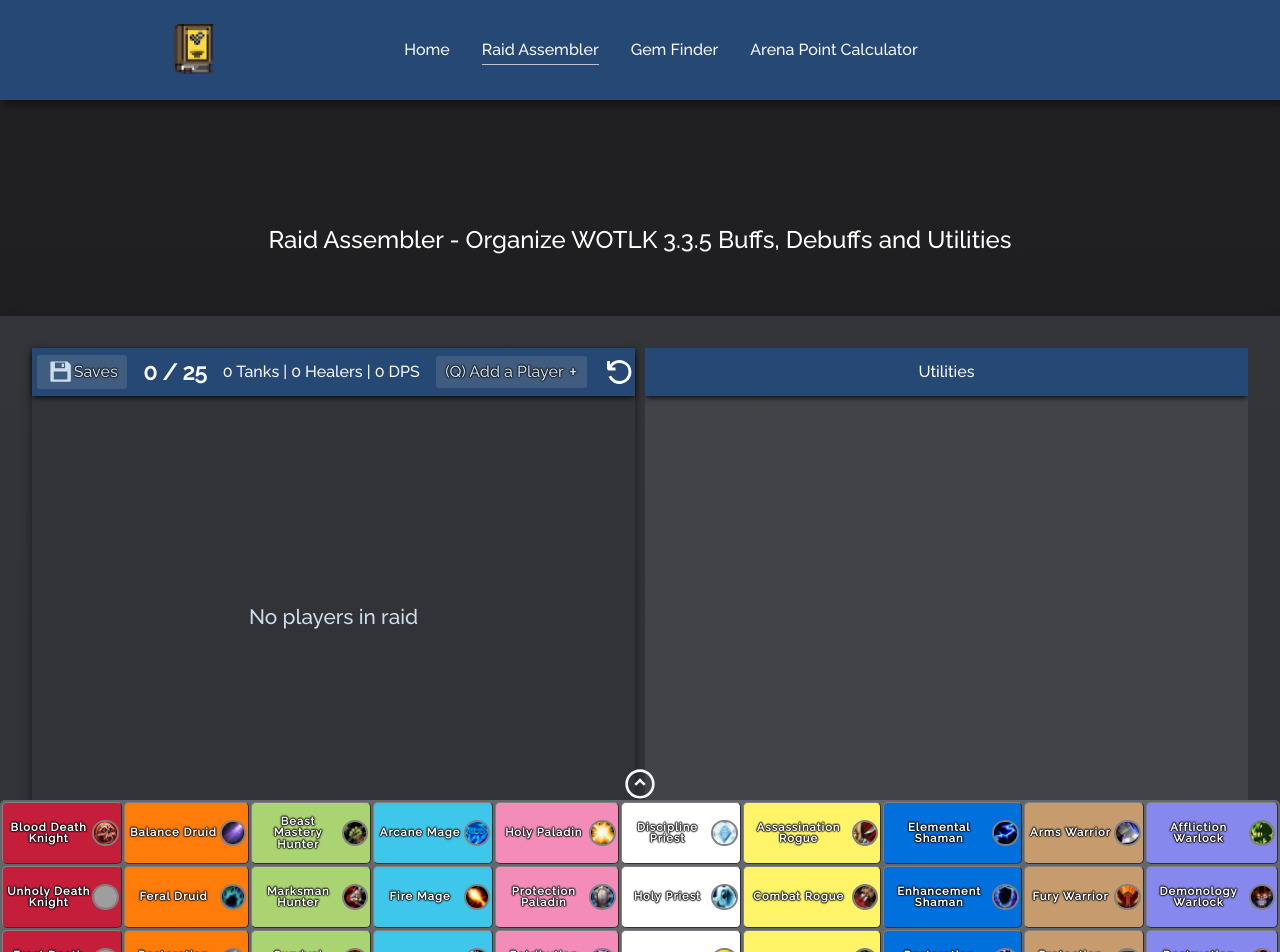
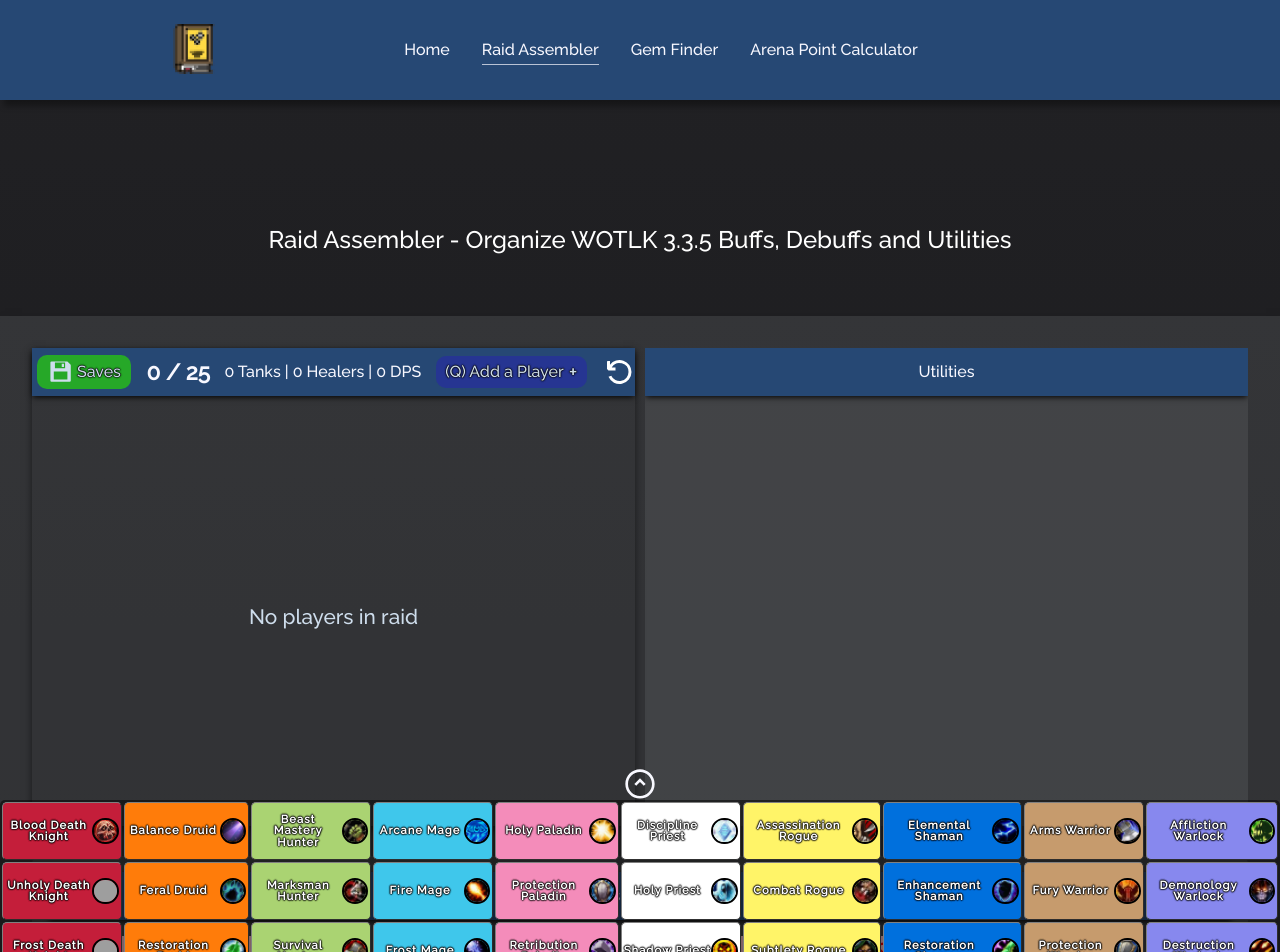
Before and after one commit to MarcusMohns/Codex-Online, a React (Create React App) app: page /raidassembler in a window 1280 px wide. Shown: the top 952 px of the page. Built offline with nearby package versions, Linux system fonts and the light colour scheme; grey boxes are pictures that could not be loaded.

Commit message:
fixed some padding added new colors

```diff
--- a/src/components/styles/RaidAssembler.styled.js
+++ b/src/components/styles/RaidAssembler.styled.js
@@ -112,7 +112,7 @@ export const SpecContainer = styled.section`
     grid-auto-flow: column;
     grid-template-columns: repeat(10, 1fr);
     grid-template-rows: repeat(3, 1fr);
-    background-color: ${COLORS.background};
+    background-color: ${COLORS.fadedBlack};
     padding: 1px;
     border-radius: 5px;
   }
@@ -182,7 +182,7 @@ export const StyledSpecButton = styled.div`
 
     .specbutton-image {
       border-radius: 50%;
-      border: 2px solid grey;
+      border: 2px solid black;
       width: 1.3rem;
       height: 1.3rem;
     }
@@ -204,10 +204,10 @@ export const StyledSpecButton = styled.div`
   }
 
   @media (min-width: 1200px) {
+    padding: 0px 2px;
     margin: 1px;
     border-radius: 5px;
     font-size: 0.7rem;
-    padding: 2px;
     letter-spacing: 1px;
 
     .text-and-image-button-container {
@@ -423,9 +423,10 @@ export const StyledPlayer = styled.div`
     width: 100%;
     height: 100%;
 
-    &:active #player-info-icon ~ div {
+    &:hover #player-info-icon ~ div {
       display: flex;
     }
+
     #player-info-icon ~ div {
       display: none;
       &:hover {
@@ -1127,9 +1128,9 @@ export const RaidHeaderButton = styled.div`
     #000 0rem 0rem 0.1rem, #000 0rem 0rem 0rem, #000 0rem 0rem 0rem;
   align-items: center;
   justify-content: center;
-  background-color: ${COLORS.fadedGrey};
   color: ${COLORS.lightText};
-  border-radius: 3px;
+  background-color: ${(props) => props.backgroundColor};
+  border-radius: 10px;
   margin-right: 1rem;
   cursor: pointer;
   padding: 0.2rem 0.6rem;
@@ -1144,7 +1145,7 @@ export const RaidHeaderButton = styled.div`
   }
 
   &:hover {
-    background-color: ${COLORS.fadedBackground};
+    background-color: ${COLORS.fadedHighlight};
   }
 `;
 export const RaidGroupContainer = styled.div`
@@ -1412,6 +1413,7 @@ export const SettingsIcon = styled(RiSettings3Line)`
 `;
 export const SaveIcon = styled(RiSave3Fill)`
   font-size: 1.7em;
+  margin-right: 0.2rem;
 `;
 export const LoadIcon = styled(GiLoad)`
   font-size: 1.7em;
```
